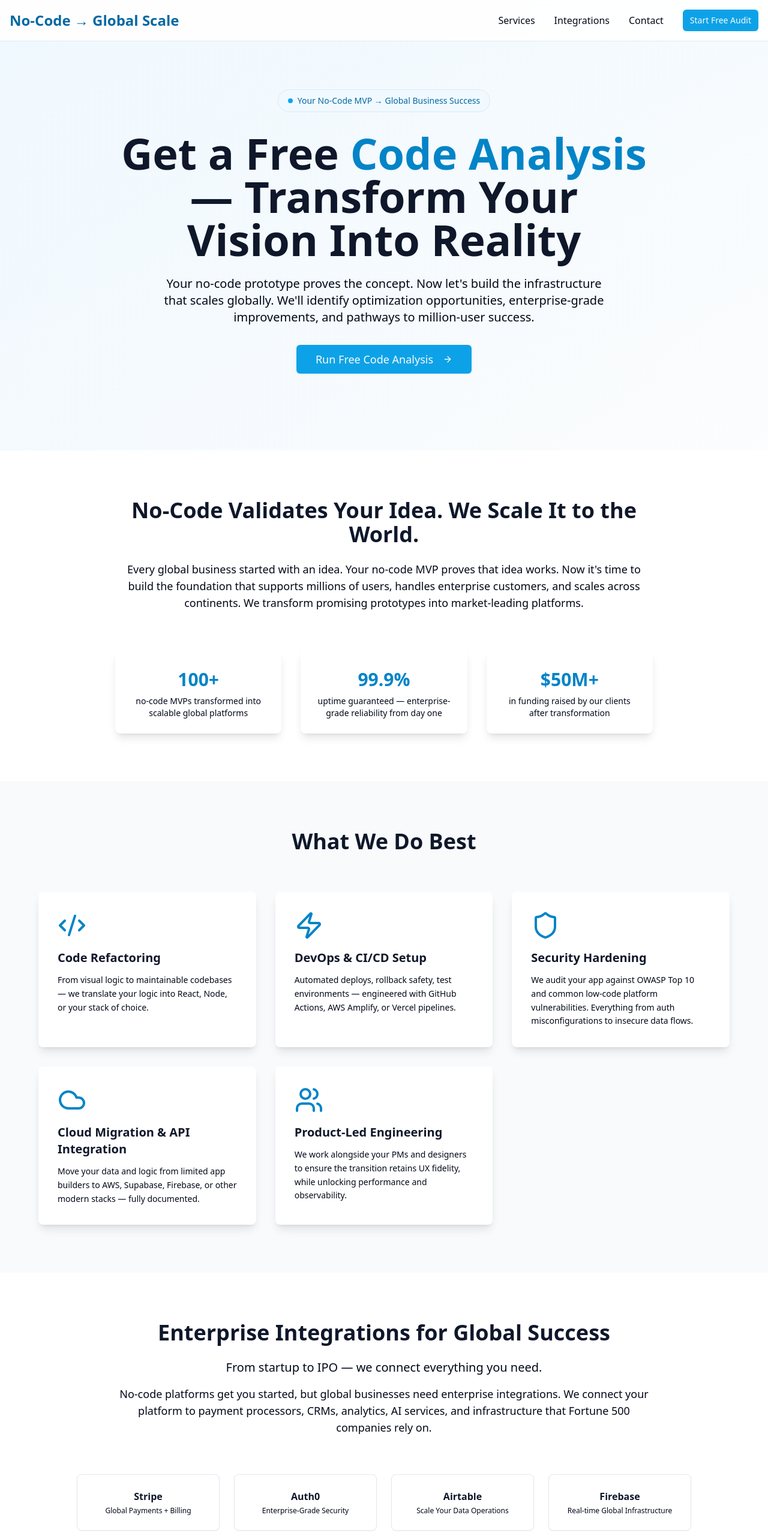
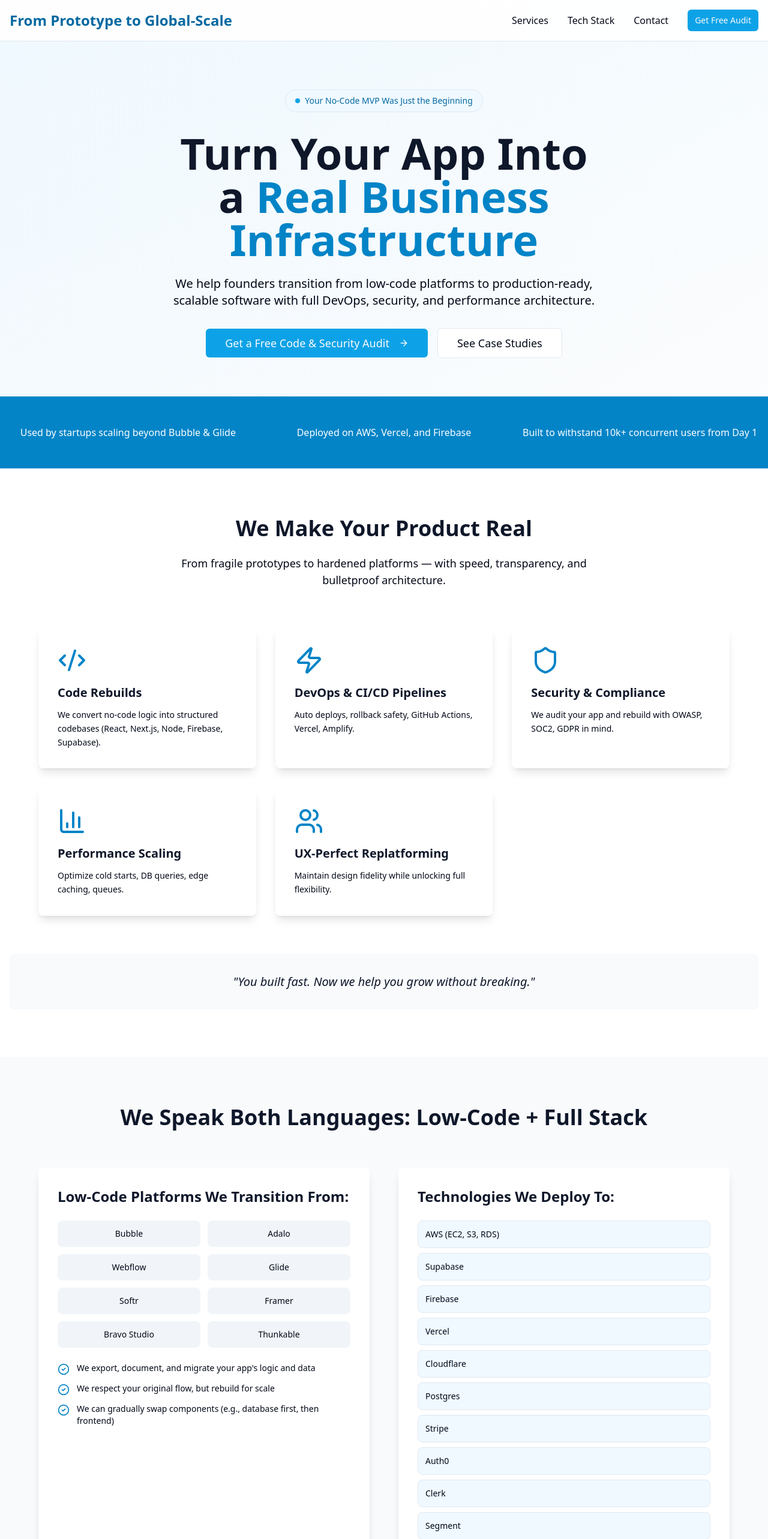
Before and after one commit to tuzig/www.eldercode.dev, a React (Vite) app: page / in a window 1280 px wide. Shown: the top 2566 px of the page at 60% size. Built offline with nearby package versions, Linux system fonts and the light colour scheme.

Commit message:
Refactor: Implement new landing page design
Implement the new landing page design with updated sections, content, and styling as per the provided specifications.

```diff
--- a/src/pages/Index.tsx
+++ b/src/pages/Index.tsx
@@ -1,3 +1,4 @@
+
 import { useState } from "react";
 import { Button } from "@/components/ui/button";
 import { Input } from "@/components/ui/input";
@@ -41,50 +42,62 @@ const Index = () => {
     setFormData(prev => ({ ...prev, [field]: value }));
   };
 
-  const stats = [
-    { number: "100+", label: "no-code MVPs transformed into scalable global platforms" },
-    { number: "99.9%", label: "uptime guaranteed — enterprise-grade reliability from day one" },
-    { number: "$50M+", label: "in funding raised by our clients after transformation" }
+  const confidenceStats = [
+    "Used by startups scaling beyond Bubble & Glide",
+    "Deployed on AWS, Vercel, and Firebase",
+    "Built to withstand 10k+ concurrent users from Day 1"
   ];
 
   const services = [
     {
       icon: Code2,
-      title: "Code Refactoring",
-      description: "From visual logic to maintainable codebases — we translate your logic into React, Node, or your stack of choice."
+      title: "Code Rebuilds",
+      description: "We convert no-code logic into structured codebases (React, Next.js, Node, Firebase, Supabase)."
     },
     {
       icon: Zap,
-      title: "DevOps & CI/CD Setup",
-      description: "Automated deploys, rollback safety, test environments — engineered with GitHub Actions, AWS Amplify, or Vercel pipelines."
+      title: "DevOps & CI/CD Pipelines",
+      description: "Auto deploys, rollback safety, GitHub Actions, Vercel, Amplify."
     },
     {
       icon: Shield,
-      title: "Security Hardening",
-      description: "We audit your app against OWASP Top 10 and common low-code platform vulnerabilities. Everything from auth misconfigurations to insecure data flows."
+      title: "Security & Compliance",
+      description: "We audit your app and rebuild with OWASP, SOC2, GDPR in mind."
     },
     {
-      icon: Cloud,
-      title: "Cloud Migration & API Integration",
-      description: "Move your data and logic from limited app builders to AWS, Supabase, Firebase, or other modern stacks — fully documented."
+      icon: BarChart3,
+      title: "Performance Scaling",
+      description: "Optimize cold starts, DB queries, edge caching, queues."
     },
     {
       icon: Users,
-      title: "Product-Led Engineering",
-      description: "We work alongside your PMs and designers to ensure the transition retains UX fidelity, while unlocking performance and observability."
+      title: "UX-Perfect Replatforming",
+      description: "Maintain design fidelity while unlocking full flexibility."
     }
   ];
 
-  const integrations = [
-    { name: "Stripe", description: "Global Payments + Billing" },
-    { name: "Auth0", description: "Enterprise-Grade Security" },
-    { name: "Airtable", description: "Scale Your Data Operations" },
-    { name: "Firebase", description: "Real-time Global Infrastructure" },
-    { name: "HubSpot", description: "Enterprise Sales & Marketing" },
-    { name: "OpenAI", description: "AI-Powered Business Intelligence" },
-    { name: "AWS S3", description: "Global Content Delivery" },
-    { name: "Amplitude", description: "Enterprise Analytics" },
-    { name: "Vercel", description: "Global Edge Deployment" }
+  const lowCodePlatforms = [
+    "Bubble", "Adalo", "Webflow", "Glide", "Softr", "Framer", "Bravo Studio", "Thunkable"
+  ];
+
+  const techStack = [
+    "AWS (EC2, S3, RDS)", "Supabase", "Firebase", "Vercel", "Cloudflare",
+    "Postgres", "Stripe", "Auth0", "Clerk", "Segment", "Amplitude", "OpenAI", "GitHub CI/CD"
+  ];
+
+  const affirmations = [
+    "Your MVP got you customers. Now it needs to survive them.",
+    "No-code isn't a dead-end. It's your launchpad.",
+    "You don't need to rewrite everything. Just the parts that matter.",
+    "Start with speed. Scale with structure."
+  ];
+
+  const auditChecklist = [
+    "Code architecture issues",
+    "Security risks",
+    "Scaling bottlenecks",
+    "Database strategy suggestions",
+    "Migration pathway options"
   ];
 
   return (
@@ -94,20 +107,20 @@ const Index = () => {
         <div className="container mx-auto px-4 py-4">
           <nav className="flex items-center justify-between">
             <div className="text-2xl font-bold text-brand-700">
-              No-Code → Global Scale
+              From Prototype to Global-Scale
             </div>
             <div className="hidden md:flex items-center space-x-8">
               <a href="#services" className="text-surface-600 hover:text-brand-600 transition-colors">Services</a>
-              <a href="#integrations" className="text-surface-600 hover:text-brand-600 transition-colors">Integrations</a>
+              <a href="#integrations" className="text-surface-600 hover:text-brand-600 transition-colors">Tech Stack</a>
               <a href="#contact" className="text-surface-600 hover:text-brand-600 transition-colors">Contact</a>
-              <Button size="sm">Start Free Audit</Button>
+              <Button size="sm">Get Free Audit</Button>
             </div>
           </nav>
         </div>
       </header>
 
       {/* Hero Section */}
-      <section className="pt-20 pb-32 relative overflow-hidden">
+      <section className="pt-20 pb-16 relative overflow-hidden">
         <div className="absolute inset-0 bg-gradient-to-br from-brand-50 to-transparent"></div>
         <div className="container mx-auto px-4 relative z-10">
           <div className="max-w-4xl mx-auto text-center animate-fade-up">
@@ -116,55 +129,49 @@ const Index = () => {
                 <span className="animate-ping absolute inline-flex h-full w-full rounded-full bg-brand-400 opacity-75"></span>
                 <span className="relative inline-flex rounded-full h-2 w-2 bg-brand-500"></span>
               </span>
-              Your No-Code MVP → Global Business Success
+              Your No-Code MVP Was Just the Beginning
             </div>
             <h1 className="text-5xl md:text-7xl font-bold text-surface-900 mb-6 text-balance">
-              Get a Free <span className="text-brand-600">Code Analysis</span> — Transform Your Vision Into Reality
+              Turn Your App Into a <span className="text-brand-600">Real Business Infrastructure</span>
             </h1>
             <p className="text-xl text-surface-600 mb-8 max-w-3xl mx-auto text-pretty">
-              Your no-code prototype proves the concept. Now let's build the infrastructure that scales globally. We'll identify optimization opportunities, enterprise-grade improvements, and pathways to million-user success.
+              We help founders transition from low-code platforms to production-ready, scalable software with full DevOps, security, and performance architecture.
             </p>
-            <Button size="lg" className="text-lg px-8 py-6 group">
-              Run Free Code Analysis
-              <ArrowRight className="ml-2 h-5 w-5 group-hover:translate-x-1 transition-transform" />
-            </Button>
+            <div className="flex flex-col sm:flex-row gap-4 justify-center items-center">
+              <Button size="lg" className="text-lg px-8 py-6 group">
+                Get a Free Code & Security Audit
+                <ArrowRight className="ml-2 h-5 w-5 group-hover:translate-x-1 transition-transform" />
+              </Button>
+              <Button variant="outline" size="lg" className="text-lg px-8 py-6">
+                See Case Studies
+              </Button>
+            </div>
           </div>
         </div>
       </section>
 
-      {/* About Section */}
-      <section className="py-20 bg-white">
+      {/* Confidence Strip */}
+      <section className="py-12 bg-brand-600 text-white">
         <div className="container mx-auto px-4">
-          <div className="max-w-4xl mx-auto text-center mb-16 animate-fade-up">
-            <h2 className="text-4xl font-bold text-surface-900 mb-6">
-              No-Code Validates Your Idea. We Scale It to the World.
-            </h2>
-            <p className="text-lg text-surface-600 text-pretty">
-              Every global business started with an idea. Your no-code MVP proves that idea works. Now it's time to build the foundation that supports millions of users, handles enterprise customers, and scales across continents. We transform promising prototypes into market-leading platforms.
-            </p>
-          </div>
-
-          <div className="grid md:grid-cols-3 gap-8 max-w-4xl mx-auto">
-            {stats.map((stat, index) => (
-              <Card key={index} className="text-center border-0 shadow-lg hover:shadow-xl transition-shadow animate-scale-up" style={{ animationDelay: `${index * 100}ms` }}>
-                <CardContent className="pt-8 pb-6">
-                  <div className="text-3xl font-bold text-brand-600 mb-2">{stat.number}</div>
-                  <p className="text-surface-600 text-sm">{stat.label}</p>
-                </CardContent>
-              </Card>
+          <div className="grid md:grid-cols-3 gap-8 text-center">
+            {confidenceStats.map((stat, index) => (
+              <div key={index} className="animate-fade-up" style={{ animationDelay: `${index * 100}ms` }}>
+                <p className="font-medium">{stat}</p>
+              </div>
             ))}
           </div>
         </div>
       </section>
 
       {/* Services Section */}
-      <section id="services" className="py-20 bg-surface-50">
+      <section id="services" className="py-20 bg-white">
         <div className="container mx-auto px-4">
           <div className="max-w-3xl mx-auto text-center mb-16 animate-fade-up">
-            <h2 className="text-4xl font-bold text-surface-900 mb-6">What We Do Best</h2>
+            <h2 className="text-4xl font-bold text-surface-900 mb-6">We Make Your Product Real</h2>
+            <p className="text-lg text-surface-600">From fragile prototypes to hardened platforms — with speed, transparency, and bulletproof architecture.</p>
           </div>
 
-          <div className="grid md:grid-cols-2 lg:grid-cols-3 gap-8 max-w-6xl mx-auto">
+          <div className="grid md:grid-cols-2 lg:grid-cols-3 gap-8 max-w-6xl mx-auto mb-16">
             {services.map((service, index) => (
               <Card key={index} className="border-0 shadow-lg hover:shadow-xl transition-all duration-300 hover:-translate-y-1 animate-scale-up" style={{ animationDelay: `${index * 100}ms` }}>
                 <CardContent className="p-8">
@@ -175,26 +182,119 @@ const Index = () => {
               </Card>
             ))}
           </div>
+
+          <div className="text-center bg-surface-50 py-8 px-6 rounded-lg">
+            <p className="text-xl font-medium text-surface-900 italic">
+              "You built fast. Now we help you grow without breaking."
+            </p>
+          </div>
         </div>
       </section>
 
       {/* Integrations Section */}
-      <section id="integrations" className="py-20 bg-white">
+      <section id="integrations" className="py-20 bg-surface-50">
         <div className="container mx-auto px-4">
           <div className="max-w-4xl mx-auto text-center mb-16 animate-fade-up">
-            <h2 className="text-4xl font-bold text-surface-900 mb-6">Enterprise Integrations for Global Success</h2>
-            <p className="text-xl text-surface-600 mb-4">From startup to IPO — we connect everything you need.</p>
-            <p className="text-lg text-surface-600 text-pretty">
-              No-code platforms get you started, but global businesses need enterprise integrations. We connect your platform to payment processors, CRMs, analytics, AI services, and infrastructure that Fortune 500 companies rely on.
-            </p>
+            <h2 className="text-4xl font-bold text-surface-900 mb-6">We Speak Both Languages: Low-Code + Full Stack</h2>
           </div>
 
-          <div className="grid grid-cols-2 md:grid-cols-3 lg:grid-cols-4 gap-6 max-w-5xl mx-auto">
-            {integrations.map((integration, index) => (
-              <Card key={index} className="border border-surface-200 hover:border-brand-300 transition-all duration-300 hover:shadow-md animate-scale-up" style={{ animationDelay: `${index * 50}ms` }}>
-                <CardContent className="p-6 text-center">
-                  <h4 className="font-semibold text-surface-900 mb-1">{integration.name}</h4>
-                  <p className="text-xs text-surface-600">{integration.description}</p>
+          <div className="grid lg:grid-cols-2 gap-12 max-w-6xl mx-auto">
+            {/* Low-Code Platforms */}
+            <Card className="border-0 shadow-lg">
+              <CardContent className="p-8">
+                <h3 className="text-2xl font-bold text-surface-900 mb-6">Low-Code Platforms We Transition From:</h3>
+                <div className="grid grid-cols-2 gap-3 mb-6">
+                  {lowCodePlatforms.map((platform, index) => (
+                    <div key={index} className="bg-surface-100 rounded-lg p-3 text-center text-sm font-medium">
+                      {platform}
+                    </div>
+                  ))}
+                </div>
+                <div className="space-y-3">
+                  <div className="flex items-start space-x-3">
+                    <CheckCircle2 className="h-5 w-5 text-brand-600 mt-0.5 flex-shrink-0" />
+                    <p className="text-sm text-surface-600">We export, document, and migrate your app's logic and data</p>
+                  </div>
+                  <div className="flex items-start space-x-3">
+                    <CheckCircle2 className="h-5 w-5 text-brand-600 mt-0.5 flex-shrink-0" />
+                    <p className="text-sm text-surface-600">We respect your original flow, but rebuild for scale</p>
+                  </div>
+                  <div className="flex items-start space-x-3">
+                    <CheckCircle2 className="h-5 w-5 text-brand-600 mt-0.5 flex-shrink-0" />
+                    <p className="text-sm text-surface-600">We can gradually swap components (e.g., database first, then frontend)</p>
+                  </div>
+                </div>
+              </CardContent>
+            </Card>
+
+            {/* Tech Stack */}
+            <Card className="border-0 shadow-lg">
+              <CardContent className="p-8">
+                <h3 className="text-2xl font-bold text-surface-900 mb-6">Technologies We Deploy To:</h3>
+                <div className="grid grid-cols-1 gap-2 mb-6">
+                  {techStack.map((tech, index) => (
+                    <div key={index} className="bg-brand-50 border border-brand-200 rounded-lg p-3 text-sm font-medium text-brand-800">
+                      {tech}
+                    </div>
+                  ))}
+                </div>
+                <div className="space-y-3">
+                  <div className="flex items-start space-x-3">
+                    <CheckCircle2 className="h-5 w-5 text-brand-600 mt-0.5 flex-shrink-0" />
+                    <p className="text-sm text-surface-600">Deploy-ready infrastructure built for real traffic</p>
+                  </div>
+                  <div className="flex items-start space-x-3">
+                    <CheckCircle2 className="h-5 w-5 text-brand-600 mt-0.5 flex-shrink-0" />
+                    <p className="text-sm text-surface-600">Modern auth, observability, async flows, and API integrations</p>
+                  </div>
+                  <div className="flex items-start space-x-3">
+                    <CheckCircle2 className="h-5 w-5 text-brand-600 mt-0.5 flex-shrink-0" />
+                    <p className="text-sm text-surface-600">We document every step for internal handover</p>
+                  </div>
+                </div>
+              </CardContent>
+            </Card>
+          </div>
+
+          <div className="text-center mt-8">
+            <Button variant="outline" size="lg">
+              → View Full Tech Stack Compatibility
+            </Button>
+          </div>
+        </div>
+      </section>
+
+      {/* Case Study Section */}
+      <section className="py-20 bg-white">
+        <div className="container mx-auto px-4">
+          <div className="max-w-4xl mx-auto">
+            <Card className="border-0 shadow-xl bg-gradient-to-r from-brand-600 to-brand-700 text-white animate-scale-up">
+              <CardContent className="p-12 text-center">
+                <h2 className="text-3xl font-bold mb-6">From Bubble to a 7-Figure SaaS in 90 Days</h2>
+                <p className="text-lg mb-8 opacity-90 text-pretty">
+                  A global B2B startup came to us with a Bubble MVP. We transitioned it into a React + Supabase system with full auth, billing, email infrastructure, and metrics observability. They closed their first Fortune 100 client within 60 days of launch.
+                </p>
+                <blockquote className="text-2xl font-medium italic mb-4">
+                  "We thought we were just validating. Turns out we were building a real business — and these guys made it happen."
+                </blockquote>
+              </CardContent>
+            </Card>
+          </div>
+        </div>
+      </section>
+
+      {/* Affirmations Section */}
+      <section className="py-20 bg-surface-50">
+        <div className="container mx-auto px-4">
+          <div className="max-w-4xl mx-auto text-center mb-12 animate-fade-up">
+            <h2 className="text-4xl font-bold text-surface-900 mb-6">From Idea → Impact → Infrastructure</h2>
+          </div>
+
+          <div className="grid md:grid-cols-2 gap-8 max-w-4xl mx-auto">
+            {affirmations.map((affirmation, index) => (
+              <Card key={index} className="border-0 shadow-lg hover:shadow-xl transition-all duration-300 animate-scale-up" style={{ animationDelay: `${index * 100}ms` }}>
+                <CardContent className="p-8 text-center">
+                  <p className="text-lg font-medium text-surface-900">{affirmation}</p>
                 </CardContent>
               </Card>
             ))}
@@ -202,22 +302,28 @@ const Index = () => {
         </div>
       </section>
 
-      {/* Case Study Section */}
-      <section className="py-20 bg-gradient-to-r from-brand-600 to-brand-700 text-white">
+      {/* Lead Magnet Section */}
+      <section className="py-20 bg-white">
         <div className="container mx-auto px-4">
-          <div className="max-w-4xl mx-auto text-center animate-fade-up">
-            <h2 className="text-4xl font-bold mb-6">From No-Code MVP to $10M Series A</h2>
-            <p className="text-lg mb-8 opacity-90 text-pretty">
-              A fintech startup came to us with a Bubble prototype handling 100 users. Within 6 months, we transformed it into a React + Firebase platform serving 50,000+ users across 15 countries. They closed their Series A three months later.
+          <div className="max-w-4xl mx-auto text-center mb-12 animate-fade-up">
+            <h2 className="text-4xl font-bold text-surface-900 mb-6">Not Sure If You're Ready to Scale?</h2>
+            <p className="text-xl text-surface-600 mb-8">
+              Upload your app export or give us read access — we'll return a free 24h report covering:
             </p>
-            <blockquote className="text-2xl font-medium italic mb-4">
-              "They didn't just migrate our code — they gave us the infrastructure to become a global business. Our investors were blown away by our technical foundation."
-            </blockquote>
-            <div className="flex items-center justify-center space-x-2">
-              {[...Array(5)].map((_, i) => (
-                <CheckCircle2 key={i} className="h-5 w-5 text-yellow-300" />
+
+            <div className="grid md:grid-cols-2 lg:grid-cols-3 gap-6 mb-8">
+              {auditChecklist.map((item, index) => (
+                <div key={index} className="flex items-center space-x-3 bg-surface-50 p-4 rounded-lg">
+                  <CheckCircle2 className="h-5 w-5 text-brand-600 flex-shrink-0" />
+                  <span className="text-surface-900 font-medium">{item}</span>
+                </div>
               ))}
             </div>
+
+            <Button size="lg" className="text-lg px-8 py-6 group">
+              Run Free Code Analysis
+              <ArrowRight className="ml-2 h-5 w-5 group-hover:translate-x-1 transition-transform" />
+            </Button>
           </div>
         </div>
       </section>
@@ -227,9 +333,9 @@ const Index = () => {
         <div className="container mx-auto px-4">
           <div className="max-w-2xl mx-auto">
             <div className="text-center mb-12 animate-fade-up">
-              <h2 className="text-4xl font-bold text-surface-900 mb-6">Ready to Scale Your Vision Globally?</h2>
+              <h2 className="text-4xl font-bold text-surface-900 mb-6">Ready to Scale Your Vision?</h2>
               <p className="text-lg text-surface-600">
-                Get a free code analysis today and discover how to transform your no-code MVP into enterprise-grade infrastructure that scales worldwide.
+                Get a free code analysis today and discover how to transform your prototype into enterprise-grade infrastructure.
               </p>
             </div>
 
@@ -267,7 +373,7 @@ const Index = () => {
                     />
                   </div>
                   <div>
-                    <label className="text-sm font-medium text-surface-900 mb-2 block">Describe Your App</label>
+                    <label className="text-sm font-medium text-surface-900 mb-2 block">Brief App Description</label>
                     <Textarea
                       value={formData.description}
                       onChange={(e) => handleInputChange("description", e.target.value)}
@@ -277,7 +383,7 @@ const Index = () => {
                     />
                   </div>
                   <Button type="submit" size="lg" className="w-full">
-                    Start My Free Audit
+                    Book Free Review Call
                     <ArrowRight className="ml-2 h-5 w-5" />
                   </Button>
                 </form>
@@ -292,17 +398,17 @@ const Index = () => {
         <div className="container mx-auto px-4">
           <div className="grid md:grid-cols-4 gap-8 mb-12">
             <div>
-              <h3 className="text-2xl font-bold mb-4">No-Code → Global Scale</h3>
+              <h3 className="text-2xl font-bold mb-4">From Prototype to Global-Scale</h3>
               <p className="text-surface-300 text-sm">
-                We transform no-code MVPs into global businesses — fast, secure, and built to scale worldwide.
+                We transform no-code MVPs into real business infrastructure — fast, secure, and built to scale worldwide.
               </p>
             </div>
             <div>
               <h4 className="font-semibold mb-4">Quick Links</h4>
               <ul className="space-y-2 text-sm">
                 <li><a href="#services" className="text-surface-300 hover:text-white transition-colors">Services</a></li>
-                <li><a href="#integrations" className="text-surface-300 hover:text-white transition-colors">Integrations</a></li>
-                <li><a href="#contact" className="text-surface-300 hover:text-white transition-colors">Contact</a></li>
+                <li><a href="#integrations" className="text-surface-300 hover:text-white transition-colors">Tech Stack</a></li>
+                <li><a href="#contact" className="text-surface-300 hover:text-white transition-colors">Case Studies</a></li>
               </ul>
             </div>
             <div>
@@ -328,7 +434,7 @@ const Index = () => {
             </div>
           </div>
           <div className="border-t border-surface-800 pt-8 text-center text-sm text-surface-400">
-            <p>&copy; 2024 No-Code to Global Scale. All rights reserved.</p>
+            <p>&copy; 2024 From Prototype to Global-Scale. All rights reserved.</p>
           </div>
         </div>
       </footer>
```
